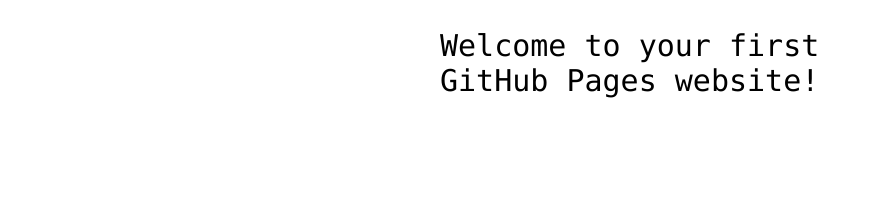
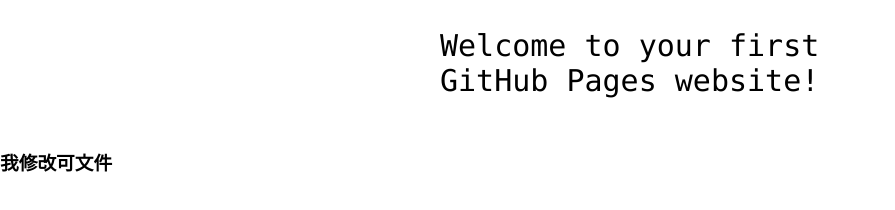
Before and after one commit to yuanxiaobo19888/hello-world, a plain HTML site: page index.html in a window 1280 px wide. Shown: the part 360-570 px from the top of the page, without its empty margins (0-895 px from the left). Drawn offline with Linux system fonts and the light colour scheme.

Commit message:
修改文件

```diff
--- a/index.html
+++ b/index.html
@@ -13,6 +13,7 @@
 
 <!-- Change this code here by copy and pasting your template on line 15 -->
 <p>Welcome to your first GitHub Pages website!</p>
+<h3>我修改可文件</h3>
 
 </body>
 </html>
```
